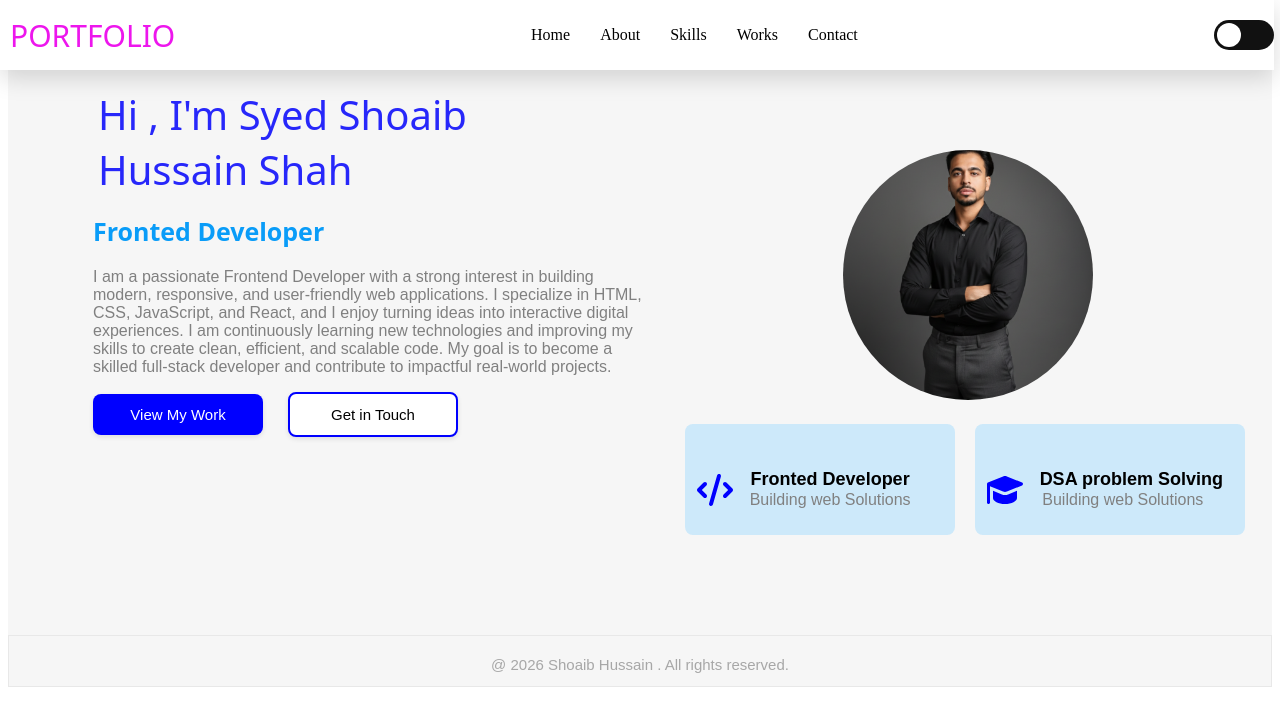
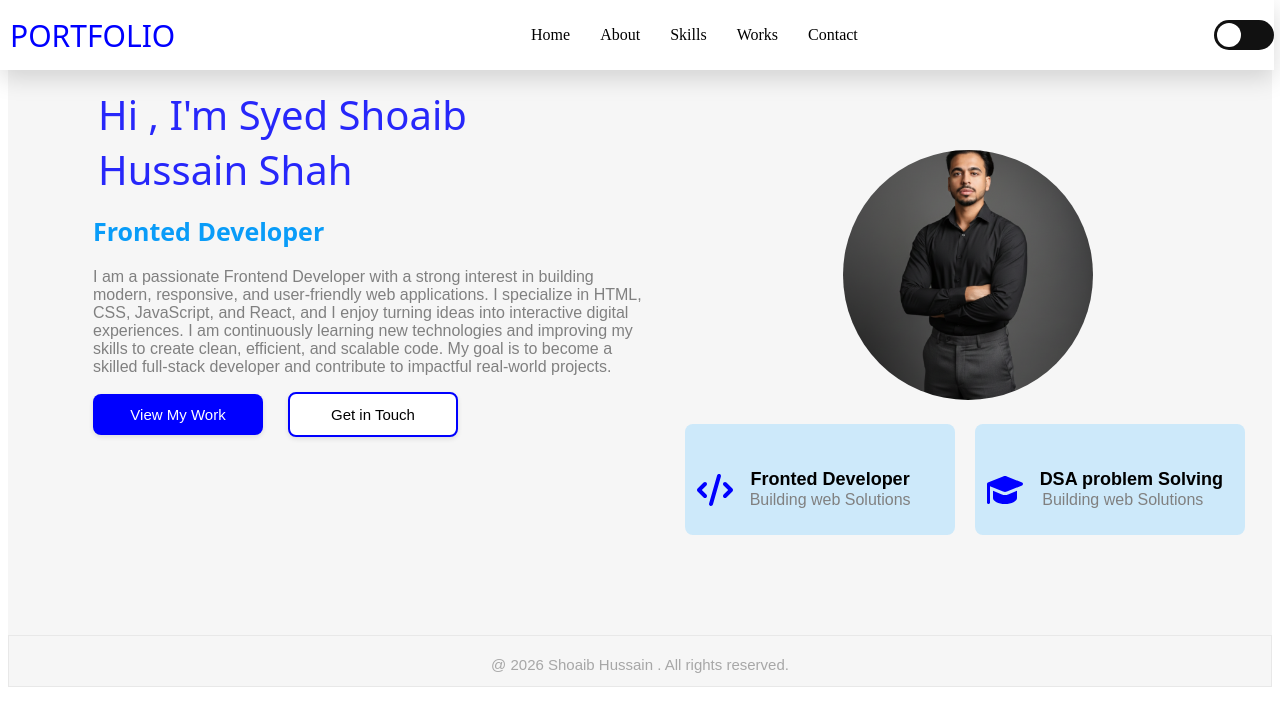
Before and after one commit to Shoaib-Khan90/Portfolio-with-react, a React (Vite) app in the folder PORTFOLIO/: page / in a window 1280 px wide. Shown: the top 726 px of the page. Built offline with nearby package versions, Linux system fonts and the light colour scheme; a web font is replaced by a local one.

Commit message:
updated changes

```diff
--- a/PORTFOLIO/src/Components/Navbar.css
+++ b/PORTFOLIO/src/Components/Navbar.css
@@ -19,7 +19,7 @@
   font-style: normal;
   margin-left: 10px;
   font-size: 30px;
-  color: rgb(237, 22, 237);
+  color: blue;
 }
 
 /* DARK MODE NAVBAR */
```
